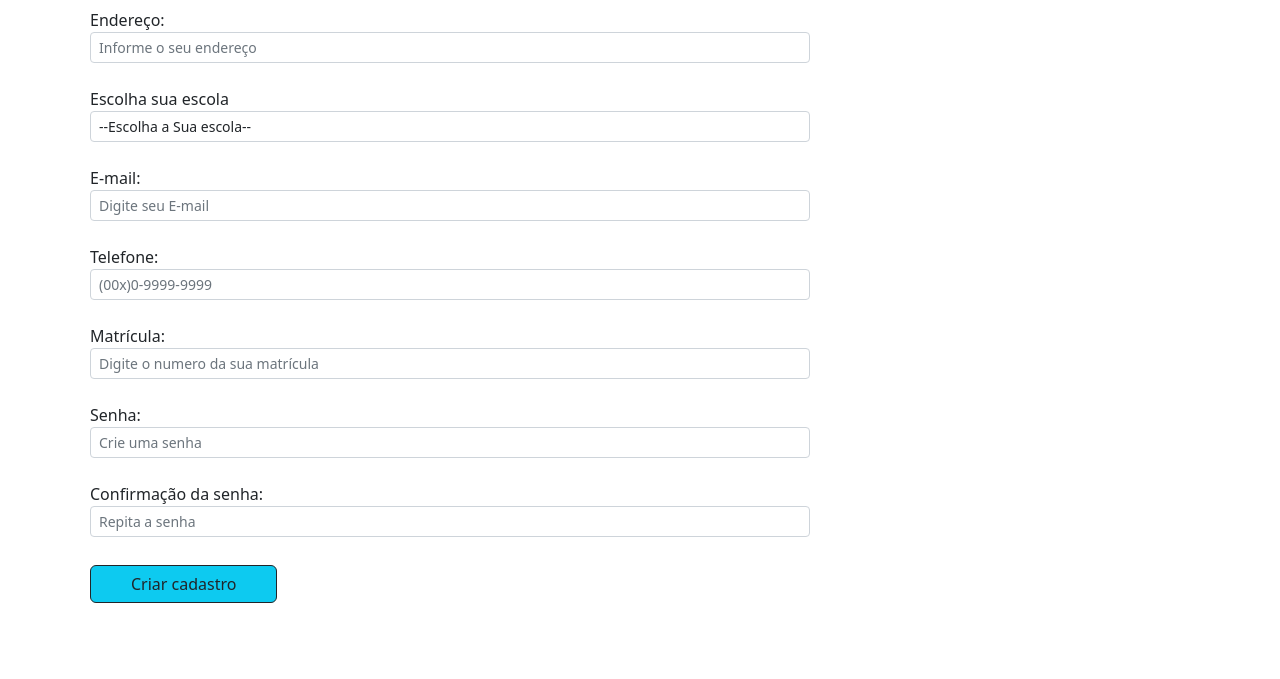
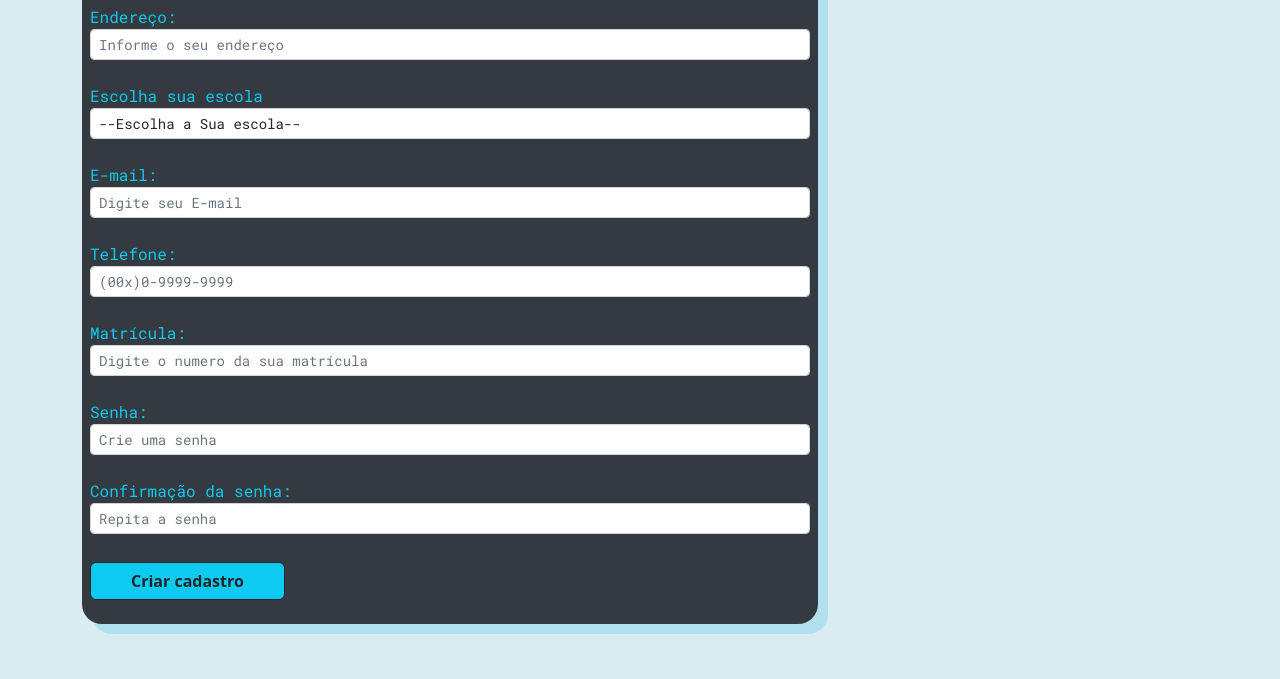
Before and after one commit to TiagoOliveiraSantos/UMA, a plain HTML site: page cadastro.html in a window 1280 px wide. Shown: the part 737-1416 px from the top of the page. Drawn offline with nearby package versions, Linux system fonts and the light colour scheme; the site is published under a folder, as on GitHub Pages, so addresses that start at the root find nothing.

Commit message:
Mais uma vez

```diff
--- a/cadastro.html
+++ b/cadastro.html
@@ -8,7 +8,7 @@
     <link href="https://cdn.jsdelivr.net/npm/bootstrap@5.2.0-beta1/dist/css/bootstrap.min.css" rel="stylesheet"
         integrity="sha384-0evHe/X+R7YkIZDRvuzKMRqM+OrBnVFBL6DOitfPri4tjfHxaWutUpFmBp4vmVor" crossorigin="anonymous">
 
-    <link rel="stylesheet" href="/css/style.css">
+    <link rel="stylesheet" href="css/style.css">
     <link rel="shortcut icon" href="imagens/icone_logo.png" type="image/x-icon">
     <title>UMA - Matérias</title>
 </head>
```
Also changed, not shown: contatos.html (+1 -1 lines), index.html (+1 -1 lines), login.html (+1 -1 lines), materias.html (+1 -1 lines), perfil.html (+1 -1 lines).
